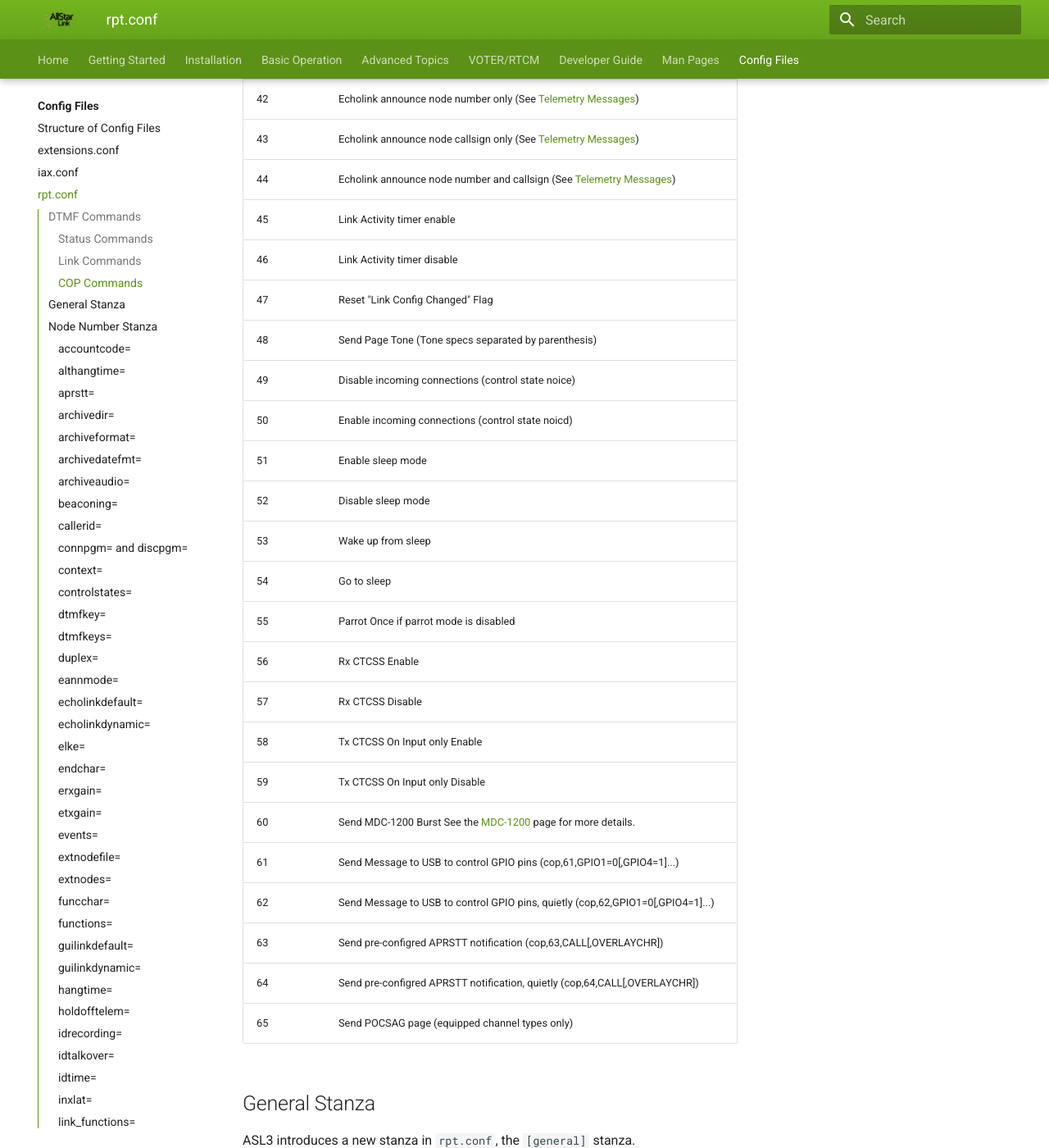
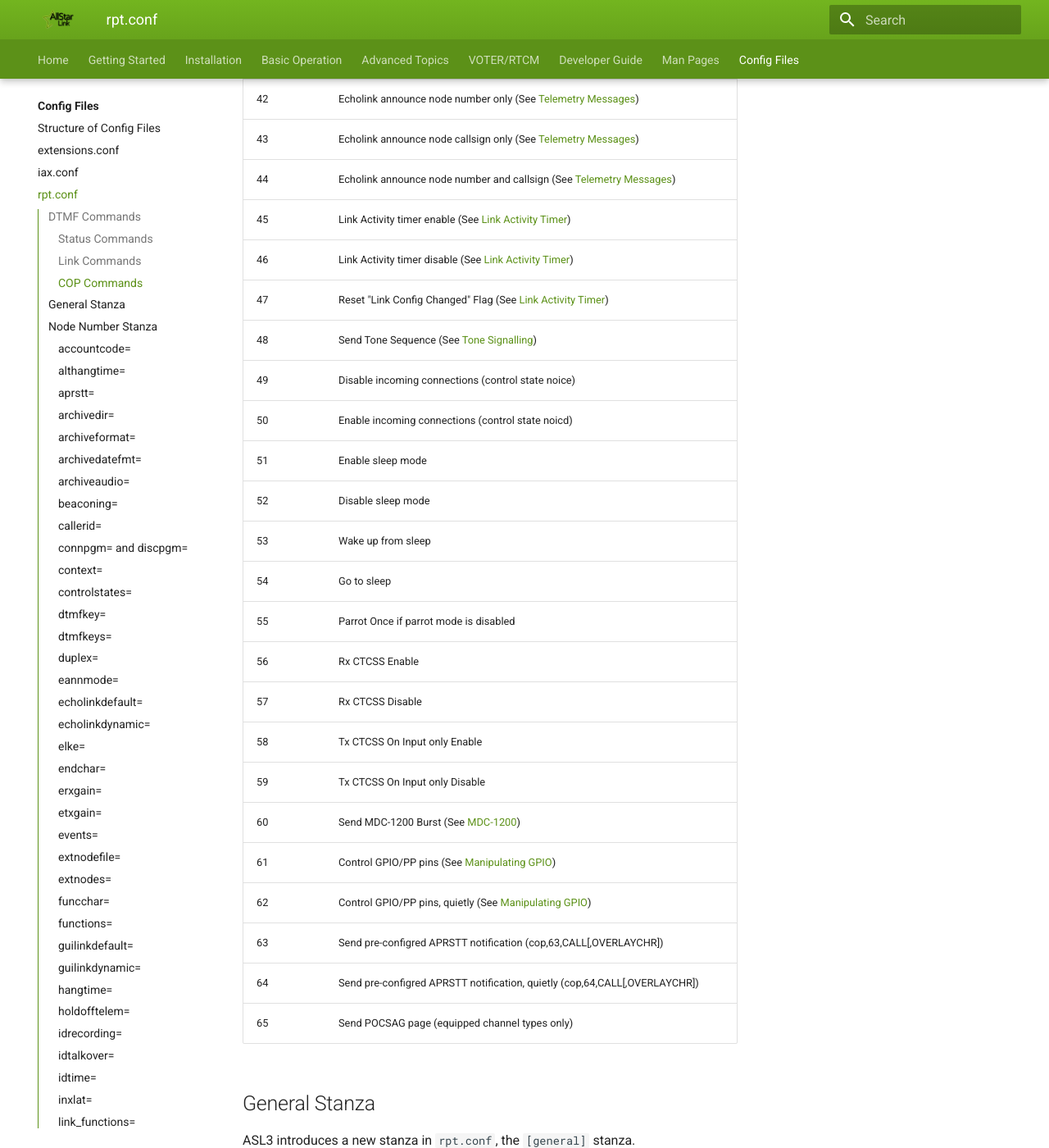
Before and after one commit to AllStarLink/ASL3-Manual, an MkDocs documentation site: the page built from docs/config/rpt_conf.md, in a window 1280 px wide and 1400 px high, scrolled down 4944 px. Shown: the whole window at 82% size. Built offline with MkDocs 1.6.1 and Material for MkDocs 9.7.7, drawn with Linux system fonts in a browser that asks for light colours; some of the changed text lies outside the part shown.

Commit message:
Add more cross-links and remote un-supported feature in rpt.conf. (#175)

````diff
--- a/docs/config/rpt_conf.md
+++ b/docs/config/rpt_conf.md
@@ -121,8 +121,8 @@ COP|Description
 24|Flush all telemetry
 25|Query last node un-keyed
 26|Query all nodes keyed/unkeyed
-27|Reset DAQ minimum on a pin
-28|Reset DAQ maximum on a pin
+27|Reset DAQ minimum on a pin (See [DAQ Subsystem](../adv-topics/daq.md))
+28|Reset DAQ maximum on a pin (See [DAQ Subsystem](../adv-topics/daq.md))
 30|Recall Memory Setting in Attached Xcvr
 31|Channel Selector for Parallel Programmed Xcvr
 32|Touchtone pad test: command + Digit string + # to playback all digits pressed
@@ -136,10 +136,10 @@ COP|Description
 42|Echolink announce node number only (See [Telemetry Messages](../adv-topics/telemetry.md))
 43|Echolink announce node callsign only (See [Telemetry Messages](../adv-topics/telemetry.md))
 44|Echolink announce node number and callsign (See [Telemetry Messages](../adv-topics/telemetry.md))
-45|Link Activity timer enable
-46|Link Activity timer disable
-47|Reset "Link Config Changed" Flag
-48|Send Page Tone (Tone specs separated by parenthesis)
+45|Link Activity timer enable (See [Link Activity Timer](../adv-topics/linkacttimer.md))
+46|Link Activity timer disable (See [Link Activity Timer](../adv-topics/linkacttimer.md))
+47|Reset "Link Config Changed" Flag (See [Link Activity Timer](../adv-topics/linkacttimer.md))
+48|Send Tone Sequence (See [Tone Signalling](../adv-topics/tonesignalling.md))
 49|Disable incoming connections (control state noice)
 50|Enable incoming connections (control state noicd)
 51|Enable sleep mode
@@ -151,9 +151,9 @@ COP|Description
 57|Rx CTCSS Disable
 58|Tx CTCSS On Input only Enable
 59|Tx CTCSS On Input only Disable
-60|Send MDC-1200 Burst See the [MDC-1200](../adv-topics/mdc1200.md) page for more details.
-61|Send Message to USB to control GPIO pins (cop,61,GPIO1=0[,GPIO4=1]...)
-62|Send Message to USB to control GPIO pins, quietly (cop,62,GPIO1=0[,GPIO4=1]...)
+60|Send MDC-1200 Burst (See [MDC-1200](../adv-topics/mdc1200.md))
+61|Control GPIO/PP pins (See [Manipulating GPIO](../adv-topics/gpio.md))
+62|Control GPIO/PP pins, quietly (See [Manipulating GPIO](../adv-topics/gpio.md))
 63|Send pre-configred APRSTT notification (cop,63,CALL[,OVERLAYCHR])
 64|Send pre-configred APRSTT notification, quietly (cop,64,CALL[,OVERLAYCHR])
 65|Send POCSAG page (equipped channel types only)
@@ -891,12 +891,6 @@ Sample:
 
 ```
 outstreamcmd = /bin/sh,-c,/usr/bin/lame --preset cbr 16 -r -m m -s 8 --bitwidth 16 - - | /usr/bin/ezstream -qvc /etc/ezstream.xml
-```
-
-or
-
-```
-outstreamcmd = /usr/local/bin/nptee,broadcastify,otherstreamserver     ; Use the available nptee utility to stream to multiple servers at once
 ```
 
 See [Streaming a Node to Broadcastify](../adv-topics/broadcastify.md) for further information and details on how to configure audio streaming of the node.
````
